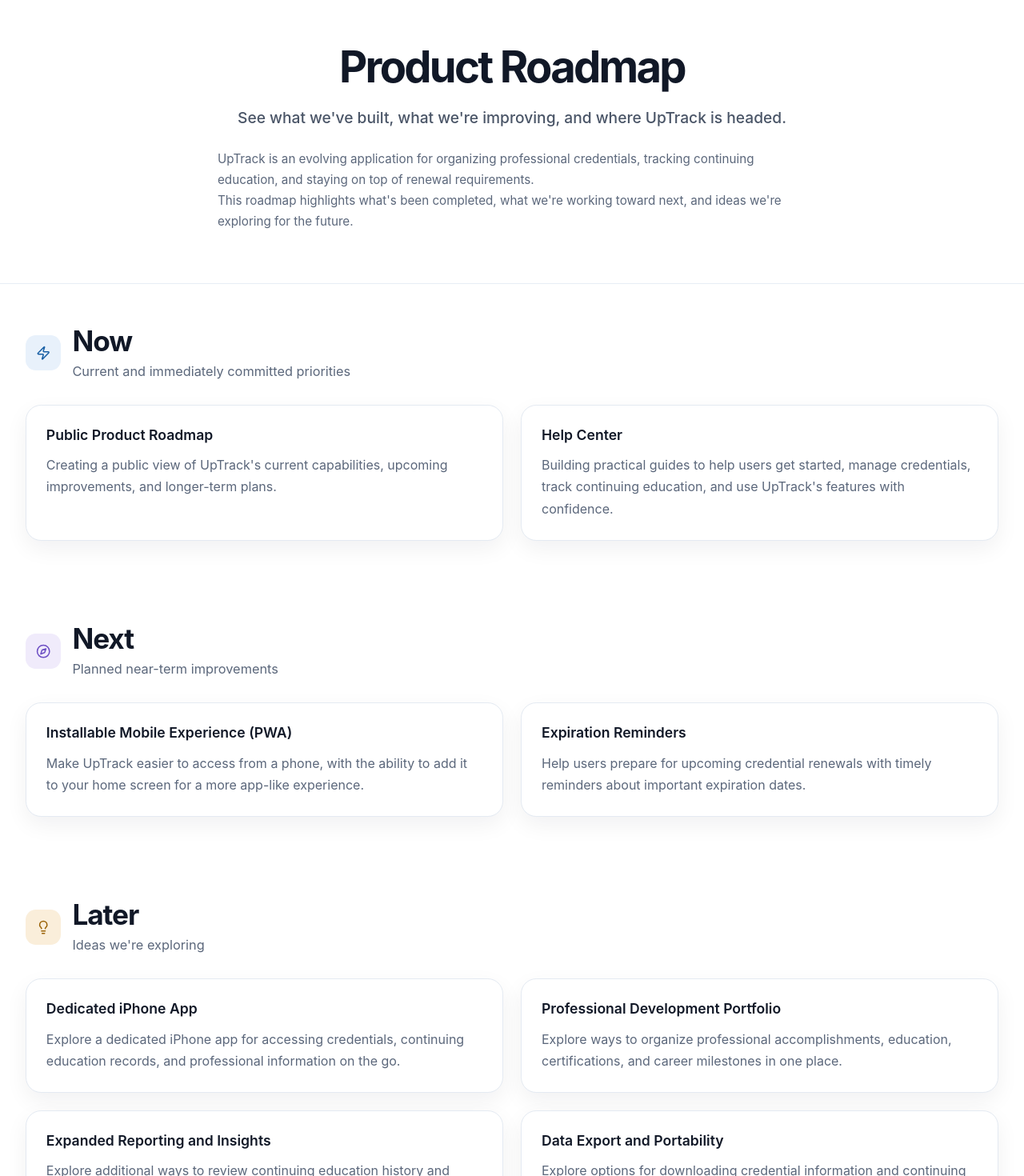
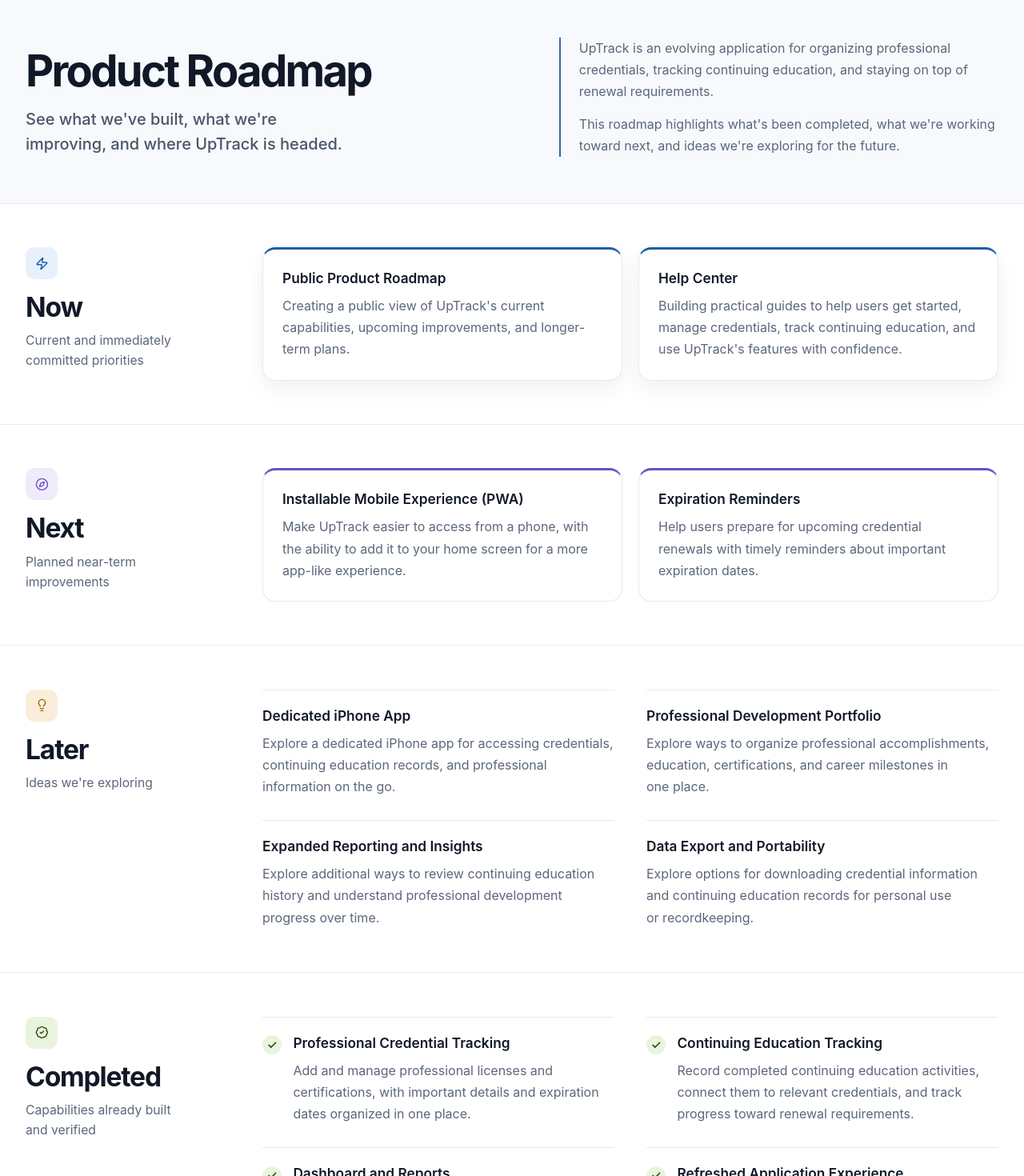
Before and after one commit to alexc83/uptrack, a React (Vite) app in the folder frontend-react/: page /roadmap in a window 1280 px wide. Shown: the part 80-1550 px from the top of the page at 80% size. Built offline with nearby package versions, Linux system fonts and the light colour scheme; no server answers.

Commit message:
feat(p01): redesign roadmap page layout and visual hierarchy
Replace the centered hero and uniform card grid with a rail-based editorial
layout: split intro, per-category entry treatments, and an About section
aligned to the same grid. Roadmap content is unchanged.

```diff
--- a/frontend-react/src/features/roadmap/roadmap-page.tsx
+++ b/frontend-react/src/features/roadmap/roadmap-page.tsx
@@ -1,36 +1,89 @@
 import { useEffect } from 'react';
+import { Check } from 'lucide-react';
 import { RoadmapHeader } from './roadmap-header';
 import { LandingFooter } from '../landing/landing-footer';
-import { roadmapAbout, roadmapIntro, roadmapSections, type RoadmapSection, type RoadmapSectionKey } from './roadmap-content';
+import { roadmapAbout, roadmapIntro, roadmapSections, type RoadmapEntry, type RoadmapSection, type RoadmapSectionKey } from './roadmap-content';
 
-const sectionAccents: Record<RoadmapSectionKey, string> = {
-  now: 'bg-[var(--ut-roadmap-now-bg)] text-[var(--ut-roadmap-now)]',
-  next: 'bg-[var(--ut-roadmap-next-bg)] text-[var(--ut-roadmap-next)]',
-  later: 'bg-[var(--ut-roadmap-later-bg)] text-[var(--ut-roadmap-later)]',
-  completed: 'bg-[var(--ut-roadmap-done-bg)] text-[var(--ut-roadmap-done)]',
+const sectionAccents: Record<RoadmapSectionKey, { chip: string; rule: string }> = {
+  now: { chip: 'bg-[var(--ut-roadmap-now-bg)] text-[var(--ut-roadmap-now)]', rule: 'border-t-[var(--ut-roadmap-now)]' },
+  next: { chip: 'bg-[var(--ut-roadmap-next-bg)] text-[var(--ut-roadmap-next)]', rule: 'border-t-[var(--ut-roadmap-next)]' },
+  later: { chip: 'bg-[var(--ut-roadmap-later-bg)] text-[var(--ut-roadmap-later)]', rule: 'border-t-[var(--ut-roadmap-later)]' },
+  completed: { chip: 'bg-[var(--ut-roadmap-done-bg)] text-[var(--ut-roadmap-done)]', rule: 'border-t-[var(--ut-roadmap-done)]' },
 };
+
+/** Shared two-track grid: a left rail for headings and a right track for content. */
+const railGrid = 'mx-auto grid w-[min(100%-2rem,76rem)] grid-cols-1 gap-x-[3.5rem] gap-y-[1.6rem] lg:grid-cols-[15rem_minmax(0,1fr)]';
+
+const titleClass = 'm-0 text-[1.08rem] font-semibold leading-[1.4] text-[var(--ut-landing-heading)]';
+const bodyClass = 'm-0 mt-[0.55rem] text-[1rem] leading-[1.7] text-pretty text-[var(--ut-landing-muted)]';
+
+/** Now / Next: lifted cards with a colored top rule. "Now" carries the shadow; "Next" is flat. */
+function PlannedEntry({ entry, sectionKey }: { entry: RoadmapEntry; sectionKey: RoadmapSectionKey }) {
+  const elevated = sectionKey === 'now';
+  return (
+    <article
+      className={`rounded-[1rem] border border-t-[3px] border-[var(--ut-landing-card-border)] ${sectionAccents[sectionKey].rule} bg-[var(--ut-landing-surface)] p-[1.5rem] max-[640px]:p-[1.25rem] ${elevated ? 'shadow-[var(--ut-landing-card-shadow)]' : ''}`}
+    >
+      <h3 className={titleClass}>{entry.title}</h3>
+      <p className={bodyClass}>{entry.description}</p>
+    </article>
+  );
+}
+
+/** Later: quiet, borderless entries on hairlines, signalling ideas rather than commitments. */
+function ExploringEntry({ entry }: { entry: RoadmapEntry }) {
+  return (
+    <article className="border-t border-[var(--ut-landing-card-border)] pt-[1.25rem]">
+      <h3 className={titleClass}>{entry.title}</h3>
+      <p className={bodyClass}>{entry.description}</p>
+    </article>
+  );
+}
+
+/** Completed: hairline rows with a check marker. */
+function CompletedEntry({ entry }: { entry: RoadmapEntry }) {
+  return (
+    <article className="flex gap-[0.9rem] border-t border-[var(--ut-landing-card-border)] pt-[1.25rem]">
+      <span className="mt-[0.15rem] inline-flex h-6 w-6 shrink-0 items-center justify-center rounded-full bg-[var(--ut-roadmap-done-bg)] text-[var(--ut-roadmap-done)]">
+        <Check className="h-[0.8rem] w-[0.8rem]" strokeWidth={3} aria-hidden="true" />
+      </span>
+      <div className="min-w-0">
+        <h3 className={titleClass}>{entry.title}</h3>
+        <p className={bodyClass}>{entry.description}</p>
+      </div>
+    </article>
+  );
+}
 
 function RoadmapSectionView({ section }: { section: RoadmapSection }) {
   const Icon = section.icon;
+  const compact = section.key === 'later' || section.key === 'completed';
   return (
-    <section aria-labelledby={`roadmap-${section.key}-heading`} className="py-[3.2rem] max-[768px]:py-[2.4rem]">
-      <div className="mx-auto w-[min(100%-2rem,76rem)]">
-        <div className="flex items-center gap-[0.9rem]">
-          <span className={`inline-flex h-11 w-11 shrink-0 items-center justify-center rounded-[0.8rem] ${sectionAccents[section.key]}`}>
-            <Icon className="h-[1.15rem] w-[1.15rem]" aria-hidden="true" />
-          </span>
-          <div className="min-w-0">
-            <h2 id={`roadmap-${section.key}-heading`} className="m-0 text-[clamp(1.7rem,3vw,2.2rem)] font-bold leading-[1.15] tracking-[-0.03em] text-[var(--ut-landing-heading)]">{section.title}</h2>
-            <p className="m-0 mt-[0.3rem] text-[1.02rem] leading-[1.6] text-[var(--ut-landing-muted)]">{section.subtitle}</p>
+    <section
+      aria-labelledby={`roadmap-${section.key}-heading`}
+      className="border-b border-[var(--ut-landing-footer-border)] py-[3.4rem] max-[768px]:py-[2.6rem]"
+    >
+      <div className={railGrid}>
+        <div className="lg:sticky lg:top-[6.5rem] lg:self-start">
+          <div className="flex items-center gap-[0.8rem] lg:flex-col lg:items-start lg:gap-[1rem]">
+            <span className={`inline-flex h-10 w-10 shrink-0 items-center justify-center rounded-[0.7rem] ${sectionAccents[section.key].chip}`}>
+              <Icon className="h-[1.05rem] w-[1.05rem]" aria-hidden="true" />
+            </span>
+            <h2
+              id={`roadmap-${section.key}-heading`}
+              className="m-0 text-[clamp(1.7rem,3vw,2.1rem)] font-bold leading-[1.15] tracking-[-0.035em] text-[var(--ut-landing-heading)]"
+            >
+              {section.title}
+            </h2>
           </div>
+          <p className="m-0 mt-[0.6rem] max-w-[16rem] text-[0.98rem] leading-[1.6] text-pretty text-[var(--ut-landing-muted)]">{section.subtitle}</p>
         </div>
-        <div className="mt-[1.8rem] grid grid-cols-2 gap-[1.4rem] max-[768px]:grid-cols-1 max-[768px]:gap-[1rem]">
-          {section.entries.map((entry) => (
-            <article key={entry.title} className="rounded-[1.2rem] border border-[var(--ut-landing-card-border)] bg-[var(--ut-landing-surface)] p-[1.55rem] shadow-[var(--ut-landing-card-shadow)] transition-transform duration-160 ease-out hover:-translate-y-px max-[640px]:p-[1.35rem]">
-              <h3 className="m-0 text-[1.1rem] font-semibold leading-[1.35] text-[var(--ut-landing-heading)]">{entry.title}</h3>
-              <p className="mb-0 mt-[0.8rem] text-[1rem] leading-[1.7] text-[var(--ut-landing-muted)]">{entry.description}</p>
-            </article>
-          ))}
+        <div className={`grid grid-cols-2 max-[768px]:grid-cols-1 ${compact ? 'gap-x-[2.5rem] gap-y-[1.75rem]' : 'gap-[1.25rem]'}`}>
+          {section.entries.map((entry) => {
+            if (section.key === 'completed') return <CompletedEntry key={entry.title} entry={entry} />;
+            if (section.key === 'later') return <ExploringEntry key={entry.title} entry={entry} />;
+            return <PlannedEntry key={entry.title} entry={entry} sectionKey={section.key} />;
+          })}
         </div>
       </div>
     </section>
@@ -47,21 +100,47 @@ export function RoadmapPage() {
     <div className="min-h-screen bg-[var(--ut-landing-bg)] text-[var(--ut-landing-text)] ut-fade-in">
       <RoadmapHeader />
       <main>
-        <section aria-labelledby="roadmap-heading" className="border-b border-[var(--ut-landing-footer-border)] py-[4rem] max-[768px]:py-[2.8rem]">
-          <div className="mx-auto w-[min(100%-2rem,46rem)] text-center">
-            <h1 id="roadmap-heading" className="m-0 text-[clamp(2.4rem,5vw,3.4rem)] font-bold leading-[1.12] tracking-[-0.05em] text-[var(--ut-landing-heading)]">{roadmapIntro.title}</h1>
-            <p className="mx-auto mt-[1.1rem] text-[clamp(1.05rem,2vw,1.2rem)] font-medium leading-[1.6] text-[var(--ut-landing-subtle)]">{roadmapIntro.tagline}</p>
-            <div className="mt-[1.5rem] space-y-[0.8rem] text-left text-[0.95rem] leading-[1.7] text-[var(--ut-landing-muted)]">
-              {roadmapIntro.paragraphs.map((paragraph) => <p key={paragraph} className="m-0">{paragraph}</p>)}
+        <section
+          aria-labelledby="roadmap-heading"
+          className="border-b border-[var(--ut-landing-footer-border)] bg-[var(--ut-landing-surface-soft)] py-[3.6rem] max-[768px]:py-[2.5rem]"
+        >
+          <div className="mx-auto grid w-[min(100%-2rem,76rem)] grid-cols-1 items-end gap-x-[4rem] gap-y-[1.75rem] lg:grid-cols-[minmax(0,1.1fr)_minmax(0,1fr)]">
+            <div>
+              <h1
+                id="roadmap-heading"
+                className="m-0 text-[clamp(2.4rem,5vw,3.4rem)] font-bold leading-[1.08] tracking-[-0.05em] text-[var(--ut-landing-heading)]"
+              >
+                {roadmapIntro.title}
+              </h1>
+              <p className="m-0 mt-[1rem] max-w-[30rem] text-[clamp(1.08rem,2vw,1.25rem)] font-medium leading-[1.55] text-balance text-[var(--ut-landing-subtle)]">
+                {roadmapIntro.tagline}
+              </p>
+            </div>
+            <div className="flex flex-col gap-[0.85rem] border-l-2 border-[var(--ut-landing-primary)] pl-[1.4rem] text-[1rem] leading-[1.7] text-pretty text-[var(--ut-landing-muted)] max-[640px]:pl-[1rem]">
+              {roadmapIntro.paragraphs.map((paragraph) => (
+                <p key={paragraph} className="m-0 max-w-[34rem]">
+                  {paragraph}
+                </p>
+              ))}
             </div>
           </div>
         </section>
-        {roadmapSections.map((section) => <RoadmapSectionView key={section.key} section={section} />)}
-        <section aria-labelledby="roadmap-about-heading" className="border-t border-[var(--ut-landing-footer-border)] py-[2.8rem] max-[768px]:py-[2.2rem]">
-          <div className="mx-auto w-[min(100%-2rem,46rem)]">
-            <h2 id="roadmap-about-heading" className="m-0 text-[1.15rem] font-semibold leading-[1.3] tracking-[-0.01em] text-[var(--ut-landing-heading)]">{roadmapAbout.title}</h2>
-            <div className="mt-[0.7rem] space-y-[0.6rem] text-[0.95rem] leading-[1.7] text-[var(--ut-landing-muted)]">
-              {roadmapAbout.paragraphs.map((paragraph) => <p key={paragraph} className="m-0">{paragraph}</p>)}
+
+        {roadmapSections.map((section) => (
+          <RoadmapSectionView key={section.key} section={section} />
+        ))}
+
+        <section aria-labelledby="roadmap-about-heading" className="py-[3rem] max-[768px]:py-[2.4rem]">
+          <div className={railGrid}>
+            <h2 id="roadmap-about-heading" className="m-0 text-[1.08rem] font-semibold leading-[1.4] text-[var(--ut-landing-heading)]">
+              {roadmapAbout.title}
+            </h2>
+            <div className="flex max-w-[40rem] flex-col gap-[0.75rem] text-[0.97rem] leading-[1.7] text-pretty text-[var(--ut-landing-muted)]">
+              {roadmapAbout.paragraphs.map((paragraph) => (
+                <p key={paragraph} className="m-0">
+                  {paragraph}
+                </p>
+              ))}
             </div>
           </div>
         </section>
```
